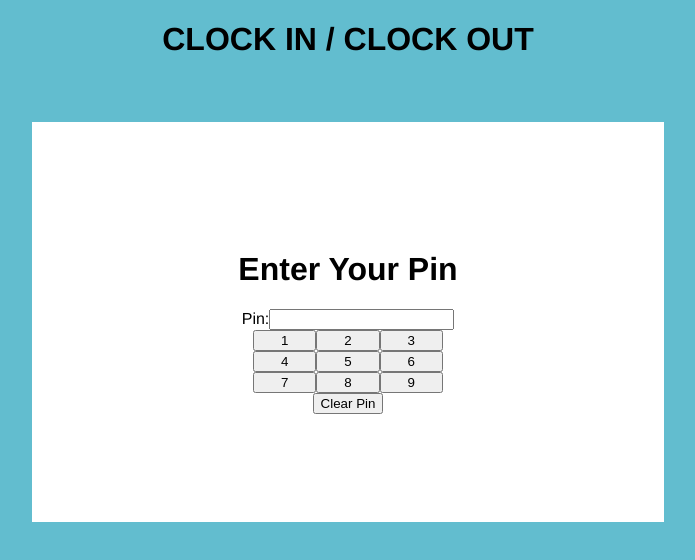
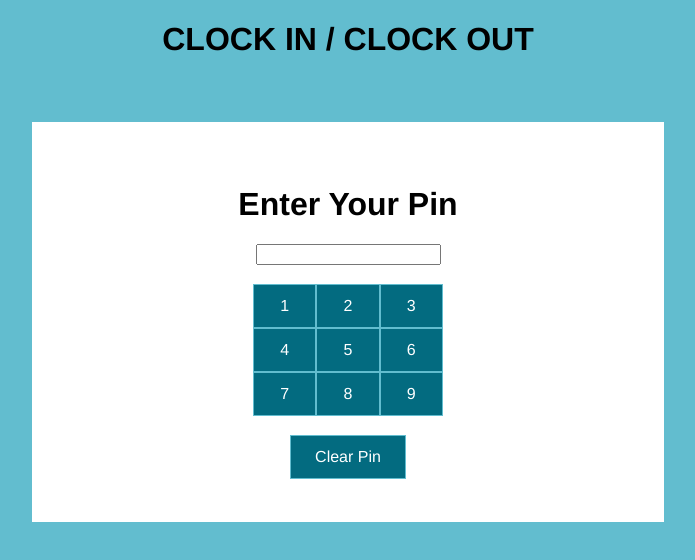
Before and after one commit to Nikhil-Naikar/Clock-In-Clock-Out, a Vue app in the folder frontend/: page /login in a window 1280 px wide. Shown: the top 560 px of the page, without its empty margins (292-987 px from the left). Built offline with nearby package versions, Linux system fonts and the light colour scheme.

Commit message:
Update LogIn.vue

```diff
--- a/frontend/src/pages/LogIn.vue
+++ b/frontend/src/pages/LogIn.vue
@@ -2,13 +2,14 @@
     <div class="loginpage">
         <h1>Enter Your Pin</h1>
         <div>
-            <label for="pin">Pin:</label>
             <input id="pin" name="pin" type="text" v-model="enteredPin"/>
         </div>
         <div class="pin-layout">
-            <button v-for="dig in digits" :key="dig" @click="updateEnteredPin(dig)">{{dig}}</button>
+            <base-button v-for="dig in digits" :key="dig" @click="updateEnteredPin(dig)">{{dig}}</base-button>
         </div>
-        <button @click="clearEnteredPin">Clear Pin</button>
+        <div>
+            <base-button @click="clearEnteredPin">Clear Pin</base-button>
+        </div>
     </div>
 </template>
 
@@ -62,6 +63,7 @@ export default {
     display: grid;
     grid-template-columns: repeat(3, 1fr);
     width: 30%;
+    margin: 3%;
 }
 
 </style>
```
